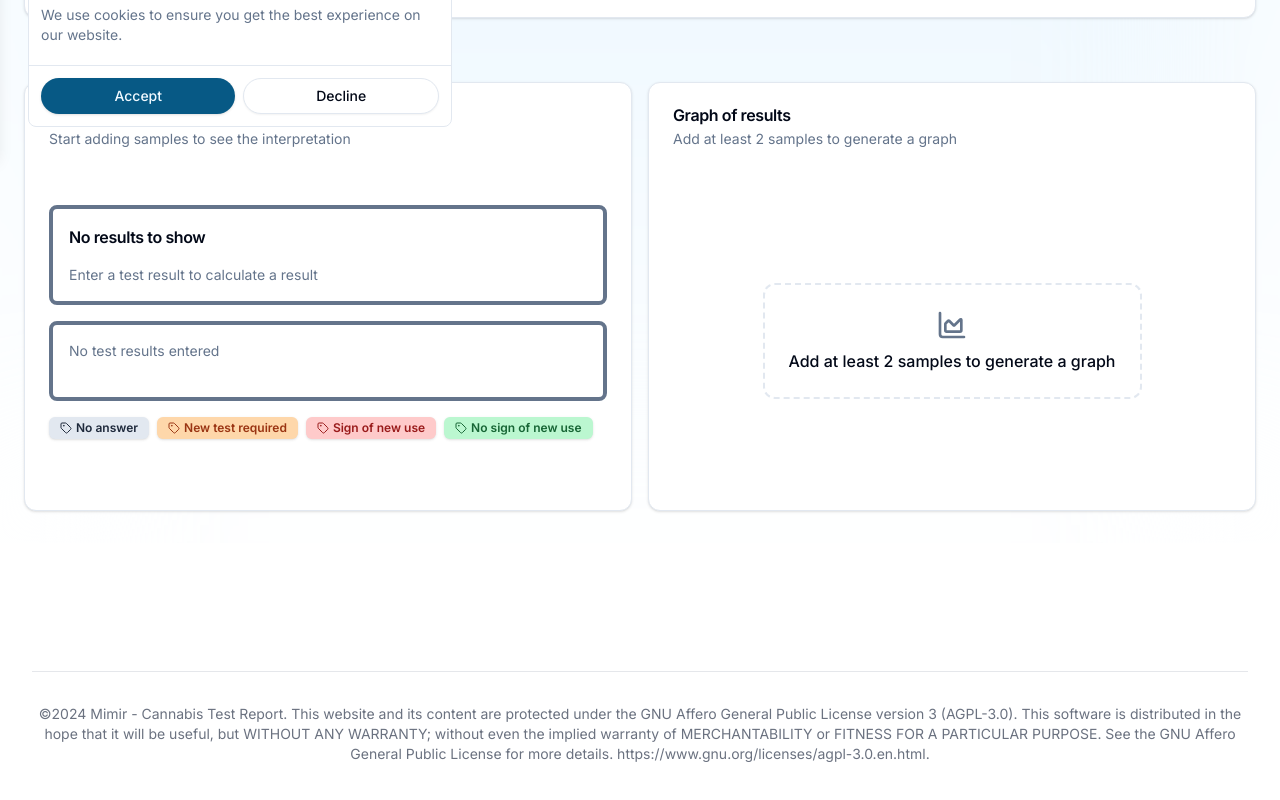
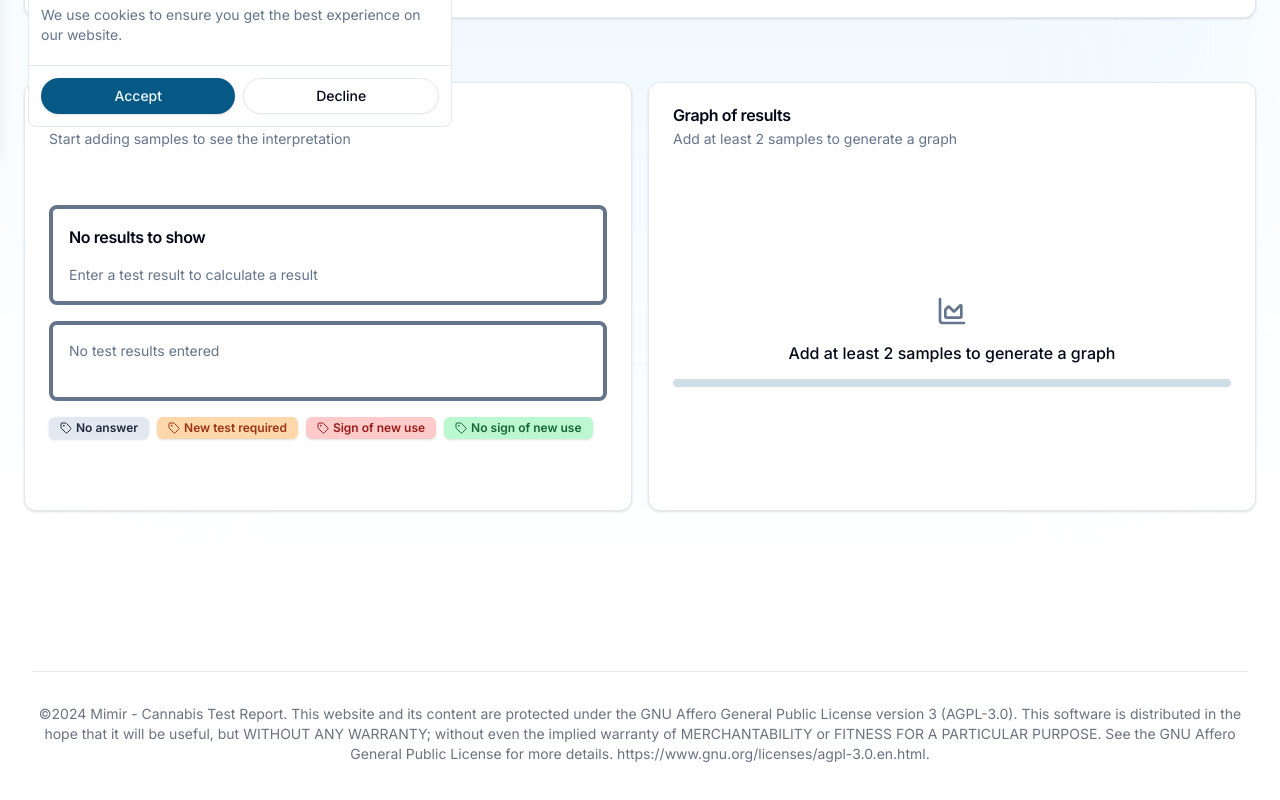
Before and after one commit to anisthepooh/mimir-analysis, a Next.js app: page /en/dashboard in a window 1280 px wide. Shown: the part 645-1445 px from the top of the page. Built offline with nearby package versions, Linux system fonts and the light colour scheme.

Commit message:
add progressbar to result chart empty state

```diff
--- a/app/[locale]/General/ChartResult.tsx
+++ b/app/[locale]/General/ChartResult.tsx
@@ -23,6 +23,7 @@ import { useEffect, useState } from "react"
 import { lte, pick, uniq } from "lodash"
 import { cn } from "@/lib/utils"
 import { useTranslations } from "next-intl"
+import { Progress } from "@/components/ui/progress"
 
 type DataPoint = {
   id: any
@@ -81,12 +82,14 @@ const ChartResult = () => {
       </CardHeader>
       <CardContent className="relative">
          <Card className={cn(
-          "flex absolute right-0 left-0 bottom-0 top-0 h-fit w-fit mx-auto my-auto z-10 shadow-none border-dashed border-2",
+          "flex absolute right-0 left-0 bottom-0 top-0 h-fit w-full mx-auto my-auto z-10 shadow-none border-none justify-center ",
          {"hidden": lte(2, datapoints.length )}
          )}>
-          <CardHeader className="font-medium flex flex-col items-center gap-2">
+          <CardHeader className="font-medium flex flex-col items-center gap-2 w-full">
             <ChartArea size={32} className="text-muted-foreground" />
-            {t('add_to_tests')}
+            <p> { datapoints.length < 1 ? t('add_to_tests') : t('add_one_more') } </p>
+            <Progress value={datapoints.length * 50} max={2} />
+
           </CardHeader>
         </Card>
         <ChartContainer config={chartConfig} className={cn(
--- a/app/[locale]/layout.tsx
+++ b/app/[locale]/layout.tsx
@@ -16,7 +16,7 @@ const inter = Inter({
 });
 
 export const metadata = {
-  title: 'My Next.js App',
+  title: 'Mimir analysis',
   icons: {
     icon: '/favicon.ico',
   },
--- a/messages/da.json
+++ b/messages/da.json
@@ -37,6 +37,7 @@
   "decline": "Afvis",
   "accept": "Accepter",
   "learn_more": "Læs mere",
+  "add_one_more": "Tilføj endnu et testresultat for at generere en graf.",
   "cookies": {
     "title": "Siden bruger Cookies",
     "description": "Vi bruger cookies for at sikre, at du får den bedste oplevelse på vores hjemmeside.",
--- a/messages/en.json
+++ b/messages/en.json
@@ -38,6 +38,7 @@
   "decline": "Decline",
   "accept": "Accept",
   "learn_more": "Learn more",
+  "add_one_more": "Add one more test result to generate a graph.",
   "cookies": {
     "title": "This site uses Cookies",
     "description": " We use cookies to ensure you get the best experience on our website.",
```
